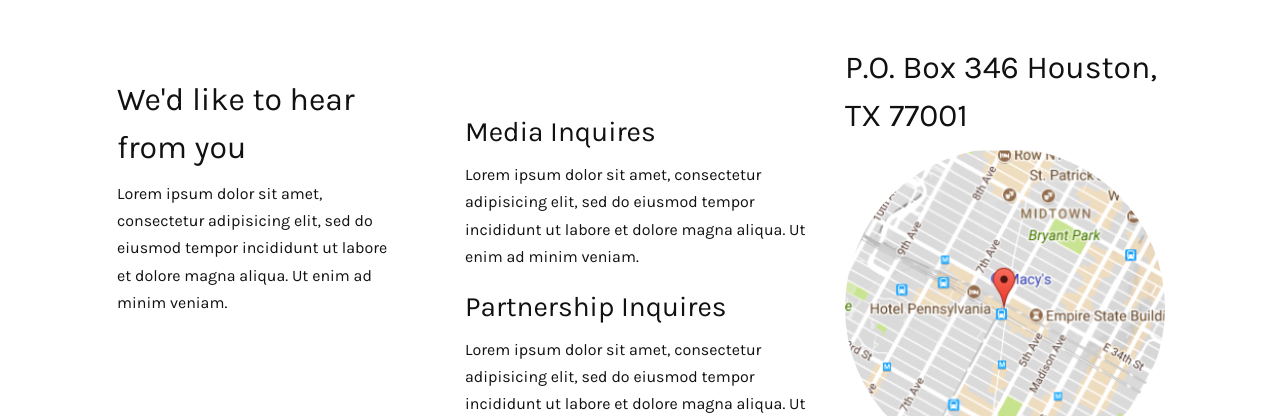
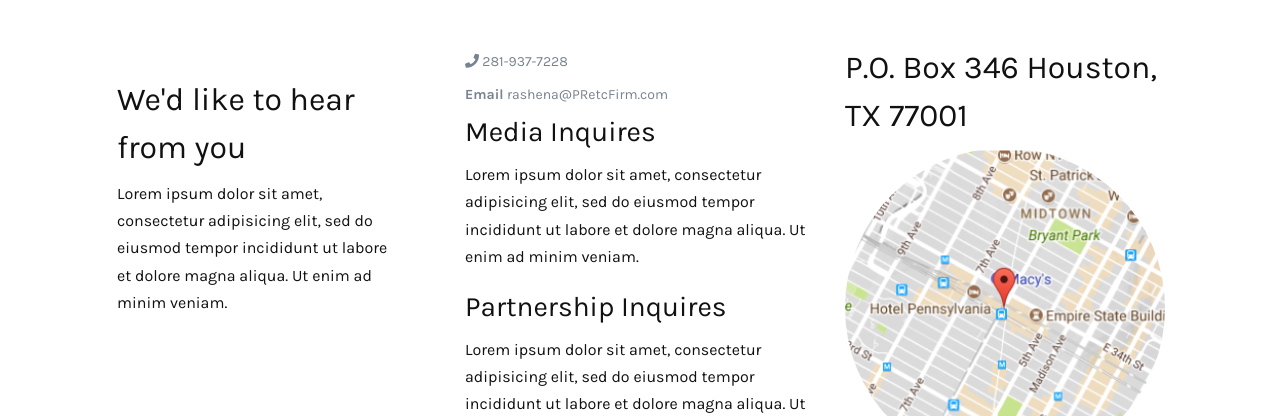
Before and after one commit to aitshuber/immunizecc, a Jekyll site: the page built from contact.html, in a window 1280 px wide and 900 px high, cut to the strip 484-900 px from the top of the window. Built offline with Jekyll 4.4.1, drawn with Linux system fonts in a browser that asks for light colours; some web fonts are replaced; a script that is not in the unit is left out; comment, search, counter and statistics services are not loaded.

Commit message:
Updated 'contact.html' via CloudCannon

```diff
--- a/contact.html
+++ b/contact.html
@@ -18,9 +18,9 @@
 </div>
 <div class="col-md-4 mb-2">
 	<!-- List Group -->
-	<ul class="list-group list-group-transparent list-group-white list-group-flush list-group-borderless mb-0">
-		<li class="list-group-item list-group-item-action"><span
-				class="list-group-item-action editable"><b>Phone</b> <a class="phone" href="tel:{{site.data.company_details.media-phone}}">{{site.data.company_details.media-phone}}</a>
+	<ul class="list-group list-group-transparent  list-group-flush list-group-borderless mb-0">
+		<li class="list-group-item list-group-item-action">
+		   <span class="list-group-item-action editable"><b><i class="fas fa-phone"></i></b> <a class="phone" href="tel:{{site.data.company_details.media-phone}}">{{site.data.company_details.media-phone}}</a>
 		</li>
 		<li class="list-group-item list-group-item-action"><span
 				class="list-group-item-action editable"><b>Email</b> <a class="list-group-item-action"
```
